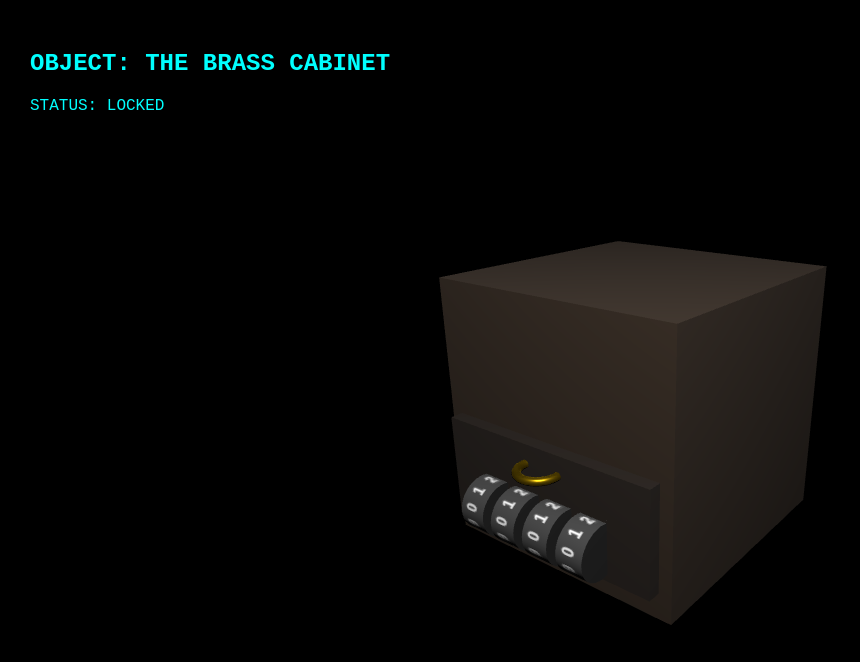
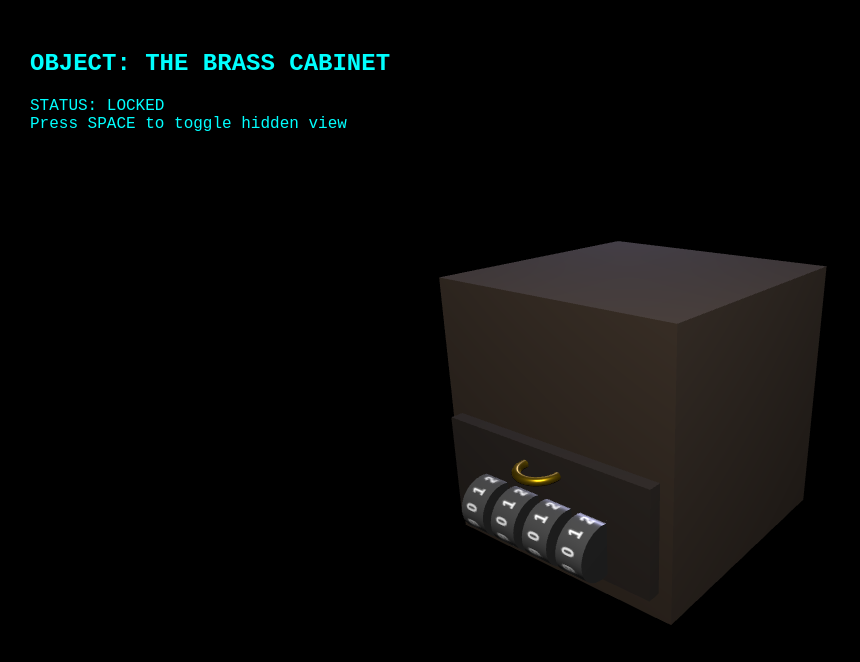
Before and after one commit to GabrielFcGoncalves/puzzleICG, a plain HTML site: page src/index.html in a window 1280 px wide. Shown: the whole page, without its empty margins (0-860 px from the left). Drawn offline with nearby package versions, Linux system fonts and the light colour scheme; animation ran at ten frames a second.

Commit message:
Small corrections for better usability

```diff
--- a/src/index.html
+++ b/src/index.html
@@ -54,6 +54,7 @@
     <div id="ui">
         <h2>OBJECT: THE BRASS CABINET</h2>
         <div id="status">STATUS: LOCKED</div>
+        <div id="status">Press SPACE to toggle hidden view</div>
     </div>
     <div id="ethereal-overlay"></div>
 
@@ -77,7 +78,9 @@
 
         const mainLight = new THREE.PointLight(0xffffff, 150);
         mainLight.position.set(3, 5, 4);
-        scene.add(mainLight, new THREE.AmbientLight(0x444444));
+        const backLight = new THREE.PointLight(0xccccff, 50);
+        backLight.position.set(-4, 3, -5);
+        scene.add(mainLight, backLight, new THREE.AmbientLight(0x888888));
 
         // --- Game State ---
         let isEthereal = false, isUnlocked = false, isDragging = false;
@@ -132,6 +135,23 @@
         }
         const noteTex = createNoteTexture();
 
+        function createClueTexture() {
+            const canvas = document.createElement('canvas');
+            canvas.width = 512; canvas.height = 256;
+            const ctx = canvas.getContext('2d');
+            ctx.clearRect(0, 0, 512, 256);
+            ctx.fillStyle = '#00ffff';
+            ctx.font = 'bold 120px "Courier New"';
+            ctx.textAlign = 'center';
+            ctx.textBaseline = 'middle';
+            // Add a glowing effect
+            ctx.shadowColor = '#00ffff';
+            ctx.shadowBlur = 15;
+            ctx.fillText('1-2-3-4', 256, 128);
+            return new THREE.CanvasTexture(canvas);
+        }
+        const clueTex = createClueTexture();
+
         // --- Objects ---
         const boxGroup = new THREE.Group();
         scene.add(boxGroup);
@@ -160,7 +180,7 @@
 
         const cluePlane = new THREE.Mesh(
             new THREE.PlaneGeometry(1, 0.5),
-            new THREE.MeshBasicMaterial({ color: 0x00ffff, transparent: true, opacity: 0 })
+            new THREE.MeshBasicMaterial({ map: clueTex, transparent: true, opacity: 0 })
         );
         cluePlane.position.set(0, 0, -1.01); cluePlane.rotation.y = Math.PI;
         boxGroup.add(cluePlane);
@@ -260,6 +280,10 @@
             drawerGroup.position.z = currentDrawerZ;
 
             if (currentDrawerZ > 1.5) document.getElementById('status').innerText = "CONGRATULATIONS";
+
+            // Toggle clue visibility with smooth lerp
+            cluePlane.material.opacity = THREE.MathUtils.lerp(cluePlane.material.opacity, isEthereal ? 1 : 0, 0.1);
+
             controls.update();
             renderer.render(scene, camera);
         }
```
